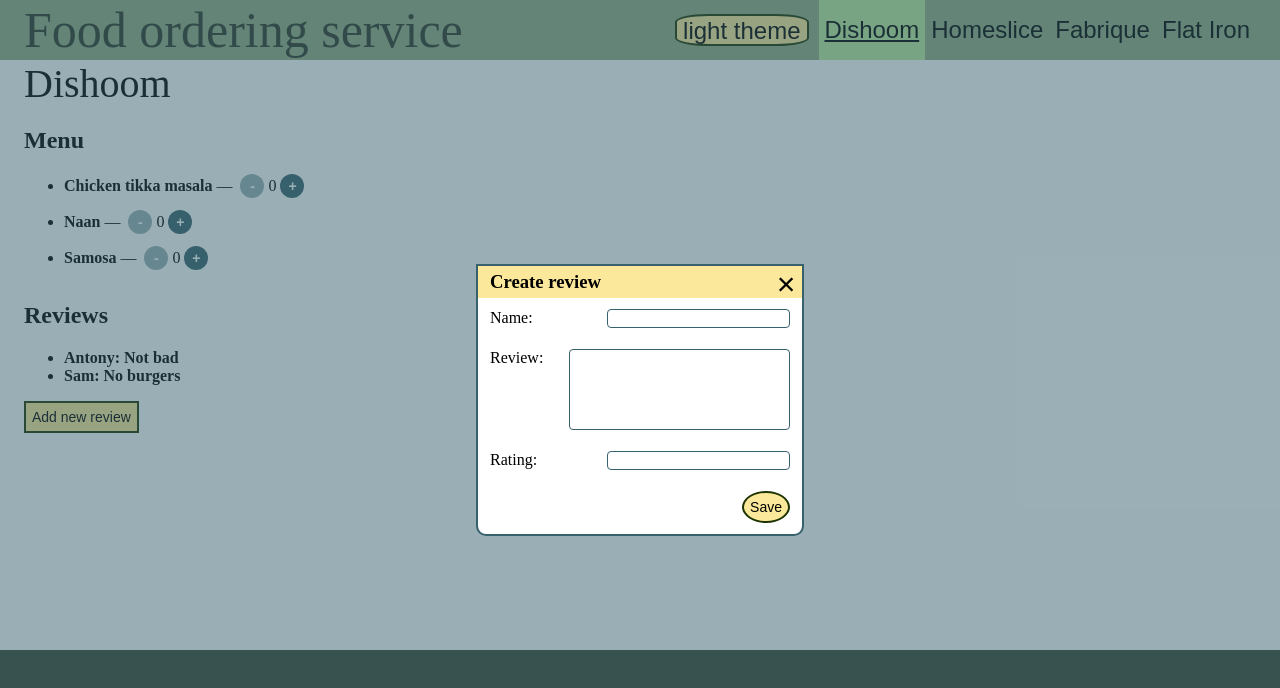
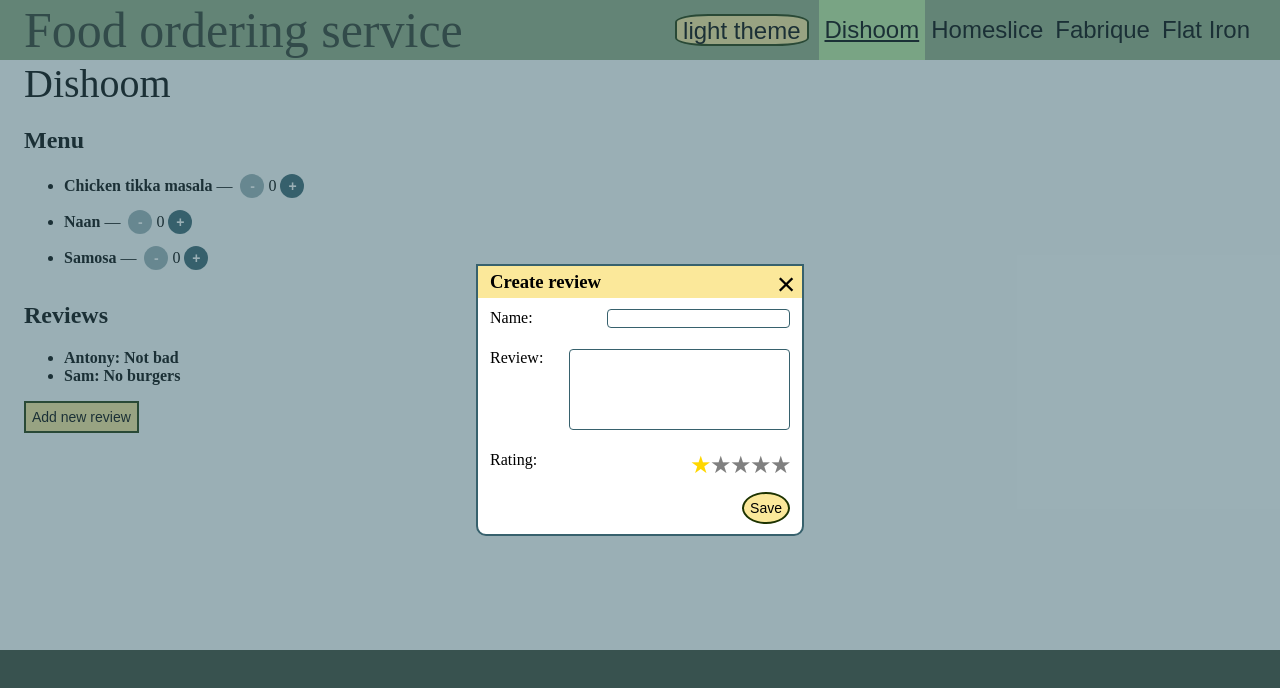
Before and after one commit to Ilona019/Restaurants-React2023, a React app: page / in a window 1280 px wide. Both pictures are taken after a click on the button "Add new review". Shown: the top 688 px of the page. Built offline with nearby package versions, Linux system fonts and the light colour scheme; the HTML template or start-up script is replaced by a standard one.

Commit message:
added component raiting input

```diff
--- /dev/null
+++ b/src/component/RatingInput/RatingInput.jsx
@@ -0,0 +1,23 @@
+import { useState } from "react";
+import classNames from "classnames";
+import styles from "./styles.module.css";
+
+export const RatingInput = ({ className, value, maxRating = 5, onChange }) => {
+    const [hoveredElementIndex, setHoveredElementIndex] = useState();
+  return (
+    <div className={classNames(styles.root, className)}>
+      {new Array(maxRating).fill(null).map((_, index) => (
+        <div
+          className={classNames(styles.star, {
+            [styles.active]: index + 1 <= value,
+            [styles.hovered]: index < hoveredElementIndex
+          })}
+          key={index}
+          onClick={() => onChange(index + 1)}
+          onMouseEnter={() => setHoveredElementIndex(index + 1)}
+          onMouseLeave={() => setHoveredElementIndex(null)}>
+        </div>
+      ))}
+    </div>
+  );
+};
--- /dev/null
+++ b/src/component/RatingInput/styles.module.css
@@ -0,0 +1,35 @@
+.root {
+    display: flex;
+    max-height: 20px;
+    width: auto;
+}
+
+.star {
+    color: #808080;
+    width: 20px;
+    height: 20px;
+    font-size: 24px;
+    position: relative;
+}
+
+.star::before {
+    position: absolute;
+    bottom: 0;
+    top: 0;
+    right: 0;
+    left: 0;
+    content: "\2605";
+}
+
+.star:hover {
+    color: #ffd700;
+    opacity: 0.7;
+}
+
+.hovered {
+    color: gold;
+}
+
+.star.active {
+    color: gold;
+}
--- a/src/component/ReviewForm/component.jsx
+++ b/src/component/ReviewForm/component.jsx
@@ -1,11 +1,12 @@
 import { useReducer } from "react";
 import { Button } from "../Button/component";
 import styles from "./styles.module.css";
+import { RatingInput } from "../RatingInput/RatingInput";
 
 const DEFAULT_VALUE = {
   name: "",
   review: "",
-  rating: "",
+  rating: 1,
 };
 
 const reducer = (state, action) => {
@@ -50,11 +51,10 @@
       </div>
       <div className={styles.item}>
         <span>Rating: </span>
-        <input
-          type="text"
+        <RatingInput
           value={formValue.rating}
-          onChange={(event) => {
-            dispatch({ type: "setRating", payload: event.target.value });
+          onChange={(value) => {
+            dispatch({ type: "setRating", payload: value });
           }} />
       </div>
       <div className={styles.buttonSubmit}>
```
